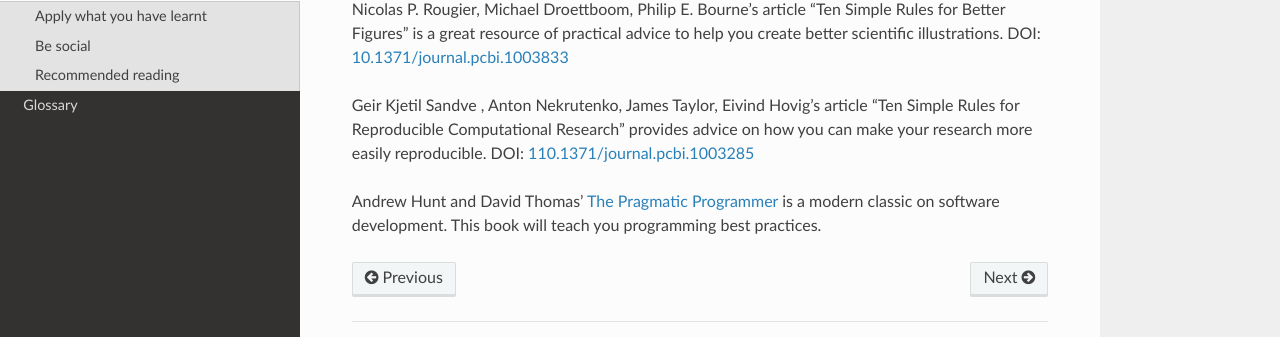
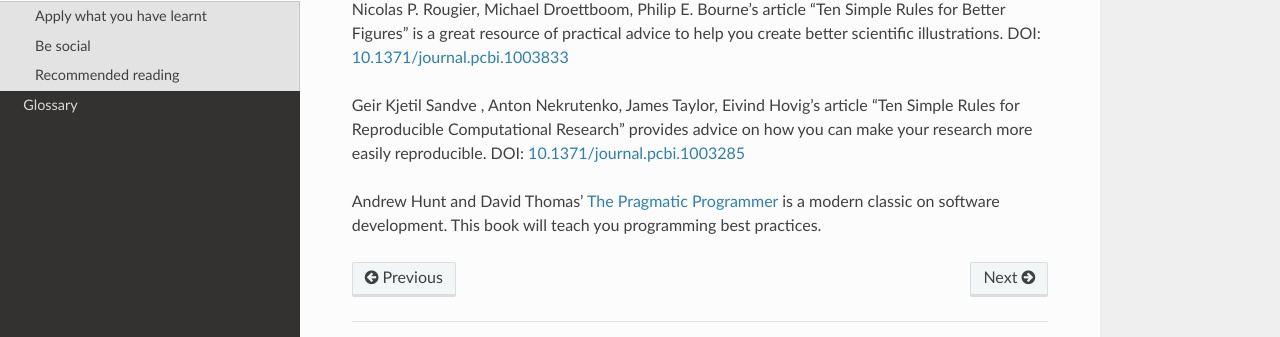
Before and after one commit to tjelvar-olsson/biologists-guide-to-computing, a Sphinx documentation site: the page built from source/next-steps.rst, in a window 1280 px wide and 900 px high, scrolled down 673 px. Shown: the part 473-810 px from the top of the window. Built offline with Sphinx 7.4.7 and the Read the Docs theme 2.0.0, drawn with Linux system fonts in a browser that asks for light colours.

Commit message:
Fixed broken doi.

```diff
--- a/source/next-steps.rst
+++ b/source/next-steps.rst
@@ -64,7 +64,7 @@ DOI: `10.1371/journal.pcbi.1003833 <https://dx.doi.org/10.1371/journal.pcbi.1003
 Geir Kjetil Sandve , Anton Nekrutenko, James Taylor, Eivind Hovig's article
 "Ten Simple Rules for Reproducible Computational Research" provides advice on how
 you can make your research more easily reproducible.
-DOI: `110.1371/journal.pcbi.1003285 <https://dx.doi.org/110.1371/journal.pcbi.1003285>`_
+DOI: `10.1371/journal.pcbi.1003285 <https://dx.doi.org/10.1371/journal.pcbi.1003285>`_
 
 Andrew Hunt and David Thomas'
 `The Pragmatic Programmer <https://pragprog.com/book/tpp/the-pragmatic-programmer>`_
```
